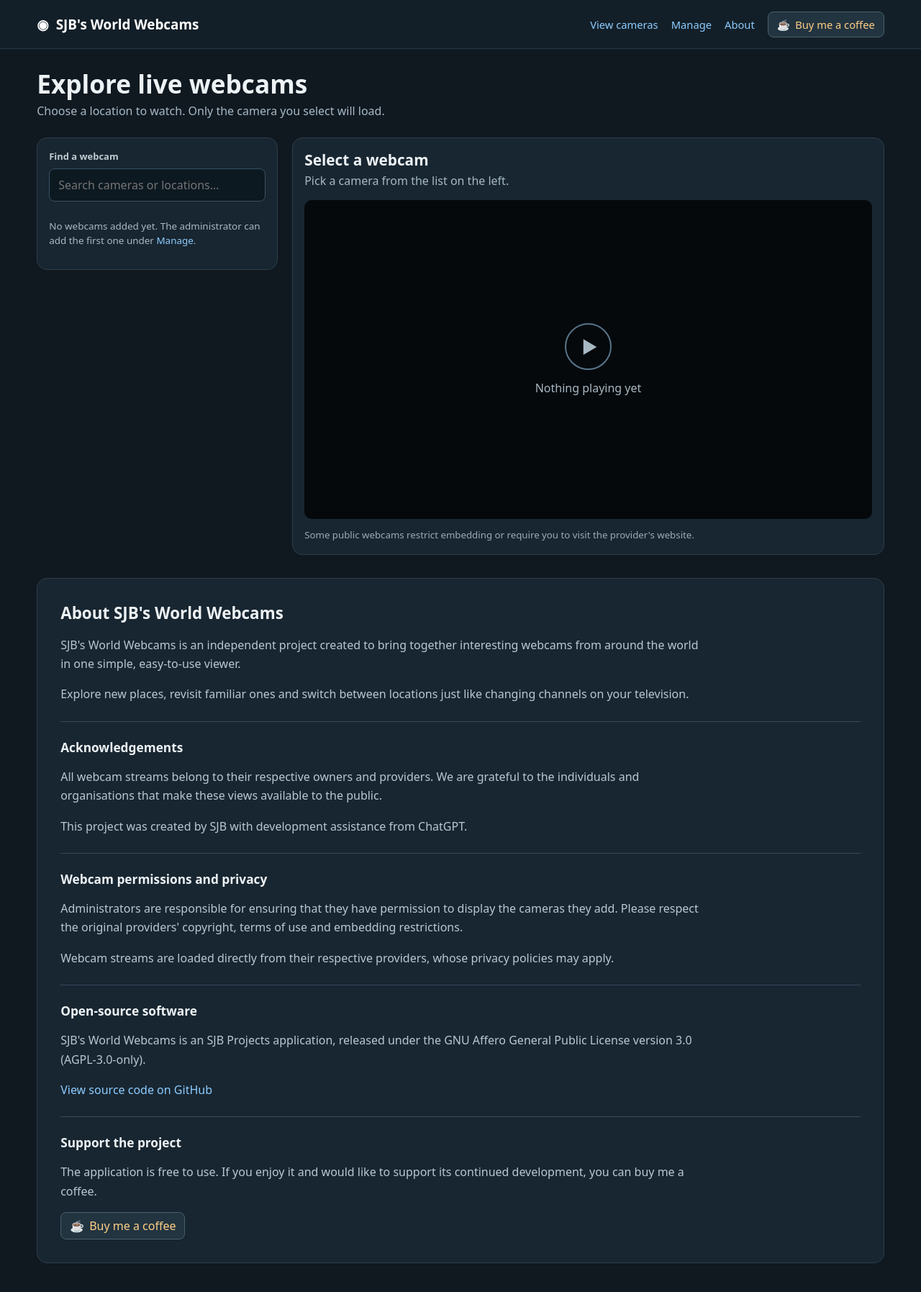
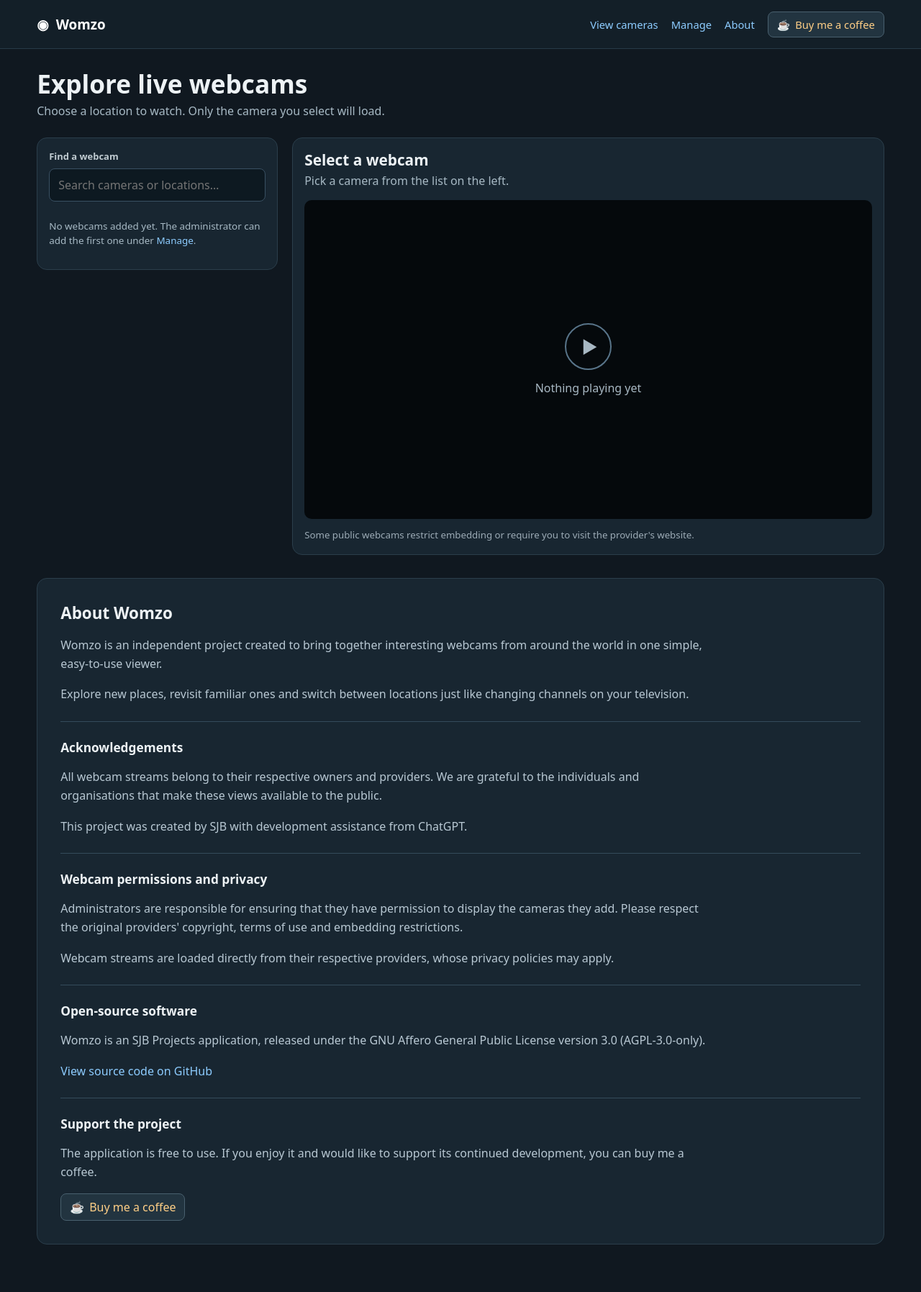
Before and after one commit to biz2108/womzo, a Flask app: page / in a window 1280 px wide. Shown: the top 1795 px of the page at 72% size. Run offline with Flask 3, Linux system fonts and the light colour scheme; data that the repository does not hold is empty; parts of the project's set-up code (start-up, migrations or seed data) failed here and were passed over.

Commit message:
Rename application branding to Womzo

```diff
--- a/templates/about.html
+++ b/templates/about.html
@@ -5,9 +5,9 @@ See LICENSE for the full licence terms.
 #}
 
 <section id="about" class="about-section">
-  <h2>About SJB's World Webcams</h2>
+  <h2>About Womzo</h2>
 
-  <p>SJB's World Webcams is an independent project created
+  <p>Womzo is an independent project created
     to bring together interesting webcams from around the
     world in one simple, easy-to-use viewer.</p>
 
@@ -43,7 +43,7 @@ See LICENSE for the full licence terms.
 
   <h3>Open-source software</h3>
 
-  <p>SJB's World Webcams is an SJB Projects application,
+  <p>Womzo is an SJB Projects application,
     released under the GNU Affero General Public License
     version 3.0 (AGPL-3.0-only).</p>
 
--- a/templates/admin.html
+++ b/templates/admin.html
@@ -4,7 +4,7 @@ SPDX-License-Identifier: AGPL-3.0-only
 See LICENSE for the full licence terms.
 #}
 {% extends 'base.html' %}
-{% block title %}Manage webcams · SJB's World Webcams{% endblock %}
+{% block title %}Manage webcams · Womzo{% endblock %}
 {% block content %}
 <div class="admin-heading">
   <div><h1>Manage webcams</h1><p>Add streams and links to the viewer directory.</p></div>
--- a/templates/base.html
+++ b/templates/base.html
@@ -10,13 +10,13 @@ See LICENSE for the full licence terms.
   <meta charset="utf-8">
   <meta name="viewport" content="width=device-width, initial-scale=1">
   <meta name="color-scheme" content="dark">
-  <title>{% block title %}Public Webcam Directory{% endblock %}</title>
+  <title>{% block title %}Womzo{% endblock %}</title>
   <link rel="stylesheet" href="{{ url_for('static', filename='style.css', v='login1') }}">
   {% block head %}{% endblock %}
 </head>
 <body>
   <header class="topbar">
-    <a class="brand" href="{{ url_for('index') }}">◉ <span>SJB's World Webcams</span></a>
+    <a class="brand" href="{{ url_for('index') }}">◉ <span>Womzo</span></a>
     <nav>
       <a href="{{ url_for('index') }}">View cameras</a>
       <a href="{{ url_for('admin') }}">Manage</a>
--- a/templates/edit.html
+++ b/templates/edit.html
@@ -4,7 +4,7 @@ SPDX-License-Identifier: AGPL-3.0-only
 See LICENSE for the full licence terms.
 #}
 {% extends 'base.html' %}
-{% block title %}Edit webcam · SJB's World Webcams{% endblock %}
+{% block title %}Edit webcam · Womzo{% endblock %}
 {% block content %}
 <div class="form-page">
   <p><a href="{{ url_for('admin') }}">← Back to cameras</a></p>
--- a/templates/index.html
+++ b/templates/index.html
@@ -4,7 +4,7 @@ SPDX-License-Identifier: AGPL-3.0-only
 See LICENSE for the full licence terms.
 #}
 {% extends 'base.html' %}
-{% block title %}SJB's World Webcams{% endblock %}
+{% block title %}Womzo{% endblock %}
 {% block head %}
 <script defer src="{{ url_for('static', filename='vendor/hls.js/hls.min.js', v='1.7.4') }}"></script>
 {% endblock %}
--- a/templates/login.html
+++ b/templates/login.html
@@ -5,7 +5,7 @@ See LICENSE for the full licence terms.
 #}
 
 {% extends 'base.html' %}
-{% block title %}Admin sign-in · SJB's World Webcams{% endblock %}
+{% block title %}Admin sign-in · Womzo{% endblock %}
 {% block content %}
 {% set wait = retry_after|default(0) %}
 <div class="form-page">
```
Also changed, not shown: BRANDING.md (+3 -3 lines), CONTRIBUTING.md (+2 -2 lines), THIRD_PARTY_NOTICES.md (+1 -1 lines), docs/installation.md (+1 -1 lines), docs/maintenance.md (+1 -1 lines), docs/troubleshooting.md (+2 -2 lines), CHANGELOG.md, README.md, 3 other files.
